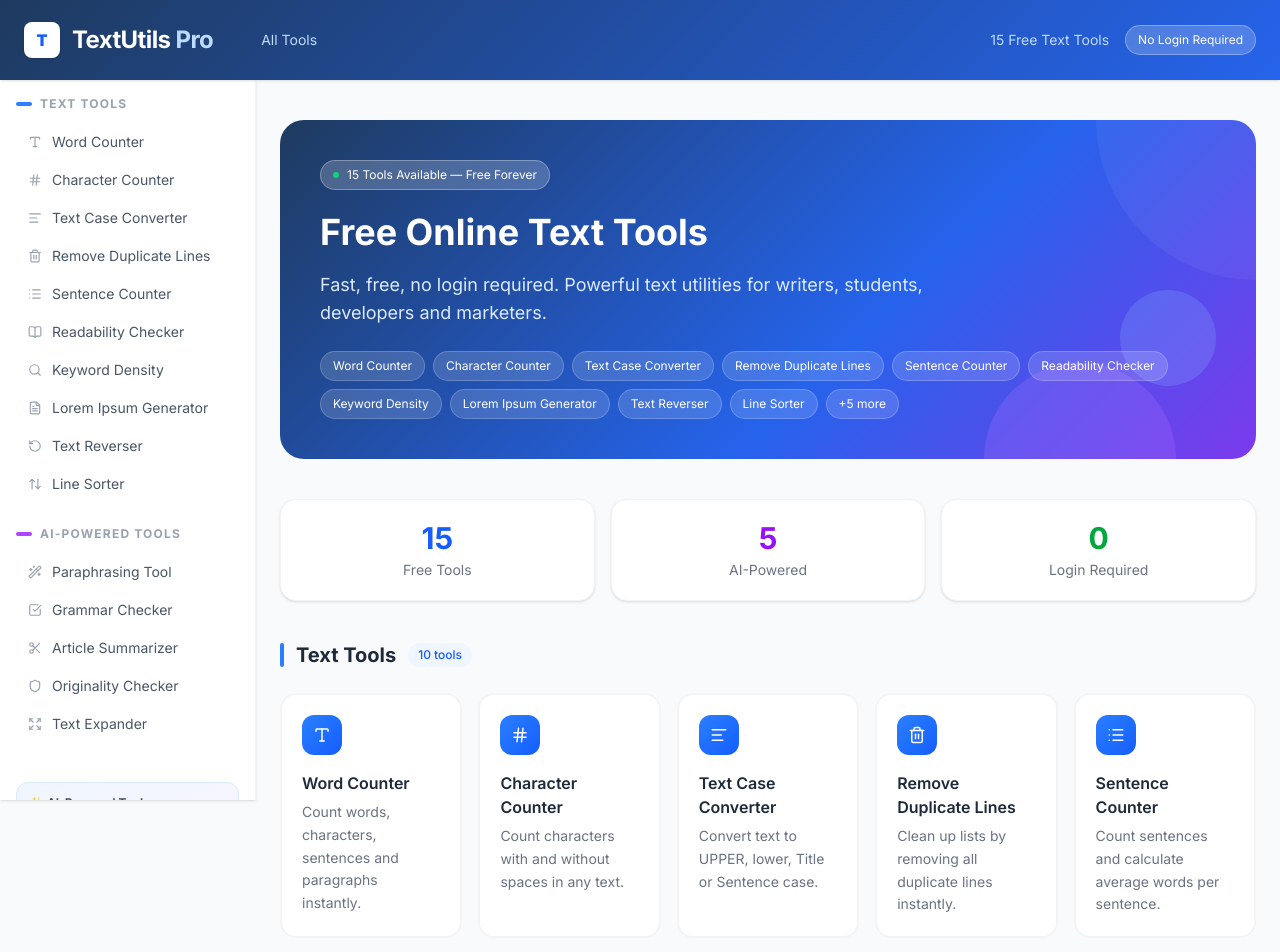
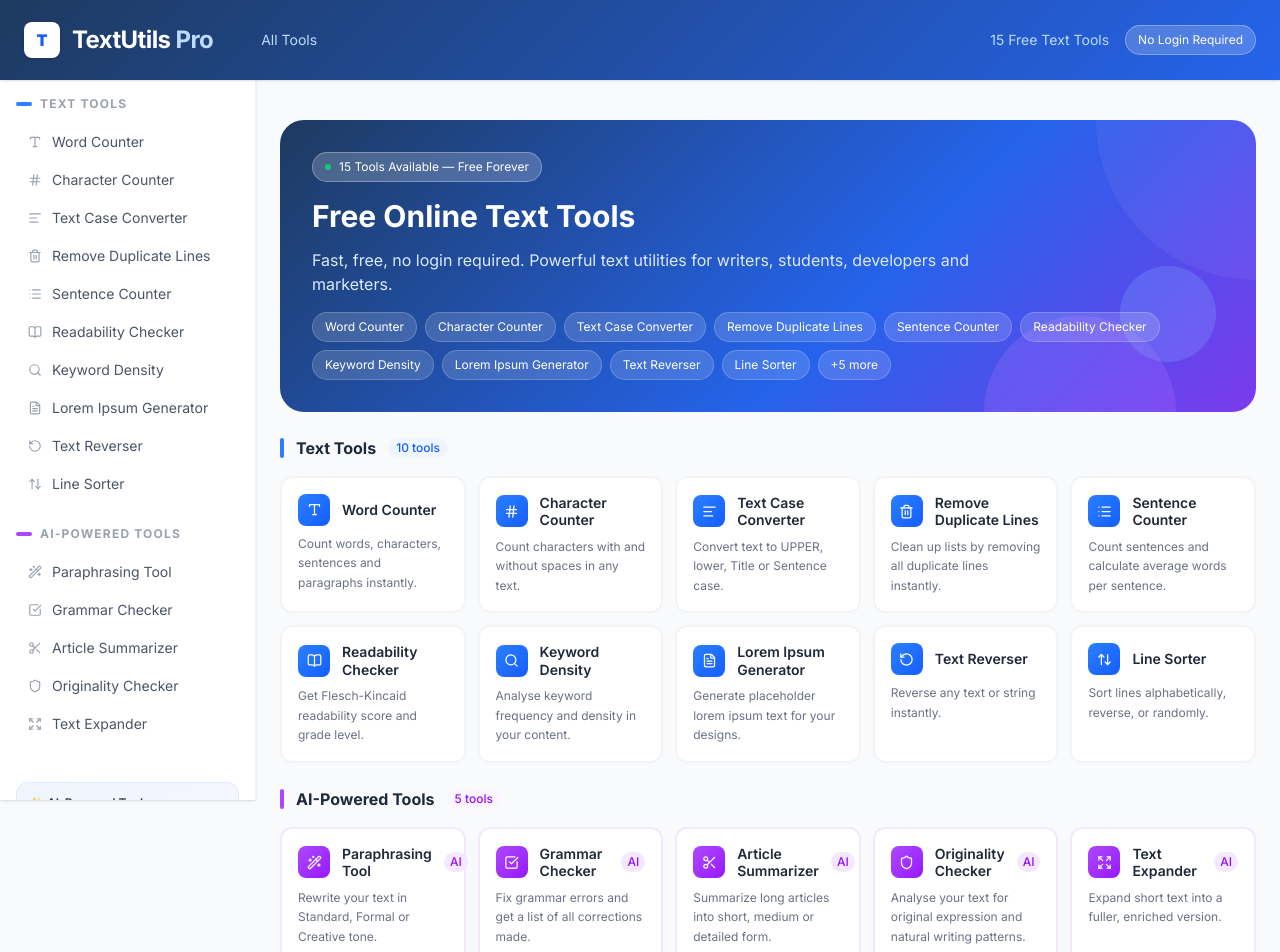
Before and after one commit to mhmugisha/textutils-pro, a Next.js app: page / in a window 1280 px wide. Shown: the top 952 px of the page. Built offline with nearby package versions, Linux system fonts and the light colour scheme.

Commit message:
Remove stats bar, compact cards, all tools visible without scrolling

```diff
--- a/app/page.tsx
+++ b/app/page.tsx
@@ -36,24 +36,24 @@
 }) {
   return (
     <Link href={`/${slug}`}
-      className={`group relative bg-white rounded-2xl border-2 p-5 hover:shadow-xl transition-all duration-200 hover:-translate-y-1 ${
+      className={`group relative bg-white rounded-xl border-2 p-4 hover:shadow-lg transition-all duration-200 hover:-translate-y-0.5 ${
         ai ? "border-purple-100 hover:border-purple-400" : "border-gray-100 hover:border-blue-400"
       }`}>
-      <div className="flex items-start justify-between mb-4">
-        <div className={`w-10 h-10 rounded-xl flex items-center justify-center ${
+      <div className="flex items-center gap-3 mb-2">
+        <div className={`w-8 h-8 rounded-lg flex items-center justify-center flex-shrink-0 ${
           ai ? "bg-gradient-to-br from-purple-500 to-purple-600" : "bg-gradient-to-br from-blue-500 to-blue-600"
         }`}>
-          <Icon size={18} className="text-white" />
+          <Icon size={15} className="text-white" />
         </div>
+        <h3 className="font-semibold text-gray-800 text-sm group-hover:text-blue-600 transition-colors leading-tight">
+          {name}
+        </h3>
         {ai && (
-          <span className="text-xs bg-purple-100 text-purple-600 px-2 py-0.5 rounded-full font-medium">AI</span>
+          <span className="ml-auto text-xs bg-purple-100 text-purple-600 px-1.5 py-0.5 rounded-full font-medium flex-shrink-0">AI</span>
         )}
       </div>
-      <h3 className="font-semibold text-gray-800 mb-1.5 group-hover:text-blue-600 transition-colors">
-        {name}
-      </h3>
-      <p className="text-sm text-gray-500 leading-relaxed">{description}</p>
-      <div className={`absolute bottom-0 left-0 right-0 h-1 rounded-b-2xl opacity-0 group-hover:opacity-100 transition-opacity ${
+      <p className="text-xs text-gray-500 leading-relaxed">{description}</p>
+      <div className={`absolute bottom-0 left-0 right-0 h-0.5 rounded-b-xl opacity-0 group-hover:opacity-100 transition-opacity ${
         ai ? "bg-gradient-to-r from-purple-400 to-purple-600" : "bg-gradient-to-r from-blue-400 to-blue-600"
       }`} />
     </Link>
@@ -64,17 +64,17 @@
   return (
     <div className="py-2">
       {/* Hero */}
-      <div className="relative mb-10 p-10 rounded-3xl overflow-hidden w-full"
+      <div className="relative mb-6 p-8 rounded-3xl overflow-hidden w-full"
         style={{ background: "linear-gradient(135deg, #1e3a5f 0%, #2563eb 60%, #7c3aed 100%)" }}>
         <div className="relative z-10">
-          <div className="inline-flex items-center gap-2 bg-white/20 text-white text-xs px-3 py-1.5 rounded-full mb-5 border border-white/30">
+          <div className="inline-flex items-center gap-2 bg-white/20 text-white text-xs px-3 py-1.5 rounded-full mb-4 border border-white/30">
             <span className="w-1.5 h-1.5 bg-green-400 rounded-full animate-pulse" />
             15 Tools Available — Free Forever
           </div>
-          <h1 className="text-4xl font-bold text-white mb-4 leading-tight">
+          <h1 className="text-3xl font-bold text-white mb-3 leading-tight">
             Free Online Text Tools
           </h1>
-          <p className="text-blue-100 text-lg mb-6 max-w-2xl">
+          <p className="text-blue-100 text-base mb-4 max-w-2xl">
             Fast, free, no login required. Powerful text utilities for writers, students, developers and marketers.
           </p>
           <div className="flex flex-wrap gap-2">
@@ -94,28 +94,14 @@
         <div className="absolute top-1/2 right-10 w-24 h-24 bg-blue-300/20 rounded-full" />
       </div>
 
-      {/* Stats */}
-      <div className="grid grid-cols-3 gap-4 mb-10">
-        {[
-          { value: "15", label: "Free Tools", color: "text-blue-600" },
-          { value: "5", label: "AI-Powered", color: "text-purple-600" },
-          { value: "0", label: "Login Required", color: "text-green-600" },
-        ].map((stat) => (
-          <div key={stat.label} className="bg-white rounded-2xl border border-gray-100 p-5 text-center shadow-sm hover:shadow-md transition-shadow">
-            <div className={`text-3xl font-bold ${stat.color}`}>{stat.value}</div>
-            <div className="text-sm text-gray-500 mt-1">{stat.label}</div>
-          </div>
-        ))}
-      </div>
-
       {/* Text Tools */}
-      <div className="mb-10">
-        <div className="flex items-center gap-3 mb-6">
-          <div className="h-6 w-1 bg-blue-500 rounded-full" />
-          <h2 className="text-xl font-bold text-gray-800">Text Tools</h2>
-          <span className="text-xs bg-blue-50 text-blue-600 px-2.5 py-1 rounded-full font-medium">10 tools</span>
+      <div className="mb-6">
+        <div className="flex items-center gap-3 mb-4">
+          <div className="h-5 w-1 bg-blue-500 rounded-full" />
+          <h2 className="text-base font-bold text-gray-800">Text Tools</h2>
+          <span className="text-xs bg-blue-50 text-blue-600 px-2 py-0.5 rounded-full font-medium">10 tools</span>
         </div>
-        <div className="grid grid-cols-2 sm:grid-cols-3 lg:grid-cols-4 xl:grid-cols-5 gap-4">
+        <div className="grid grid-cols-2 sm:grid-cols-3 lg:grid-cols-4 xl:grid-cols-5 gap-3">
           {freeTools.map((tool) => (
             <ToolCard key={tool.slug} {...tool} />
           ))}
@@ -124,12 +110,12 @@
 
       {/* AI Tools */}
       <div>
-        <div className="flex items-center gap-3 mb-6">
-          <div className="h-6 w-1 bg-purple-500 rounded-full" />
-          <h2 className="text-xl font-bold text-gray-800">AI-Powered Tools</h2>
-          <span className="text-xs bg-purple-50 text-purple-600 px-2.5 py-1 rounded-full font-medium">5 tools</span>
+        <div className="flex items-center gap-3 mb-4">
+          <div className="h-5 w-1 bg-purple-500 rounded-full" />
+          <h2 className="text-base font-bold text-gray-800">AI-Powered Tools</h2>
+          <span className="text-xs bg-purple-50 text-purple-600 px-2 py-0.5 rounded-full font-medium">5 tools</span>
         </div>
-        <div className="grid grid-cols-2 sm:grid-cols-3 lg:grid-cols-4 xl:grid-cols-5 gap-4">
+        <div className="grid grid-cols-2 sm:grid-cols-3 lg:grid-cols-4 xl:grid-cols-5 gap-3">
           {aiTools.map((tool) => (
             <ToolCard key={tool.slug} {...tool} ai />
           ))}
```
